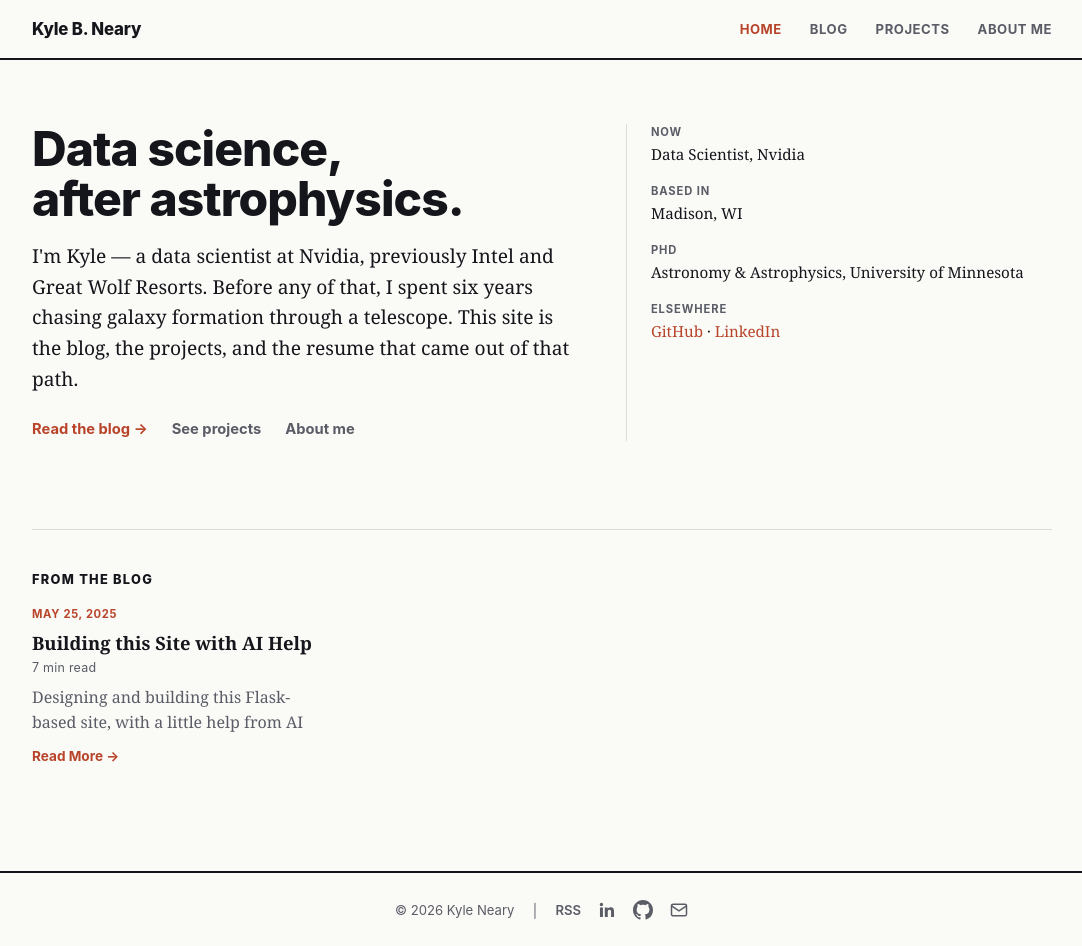
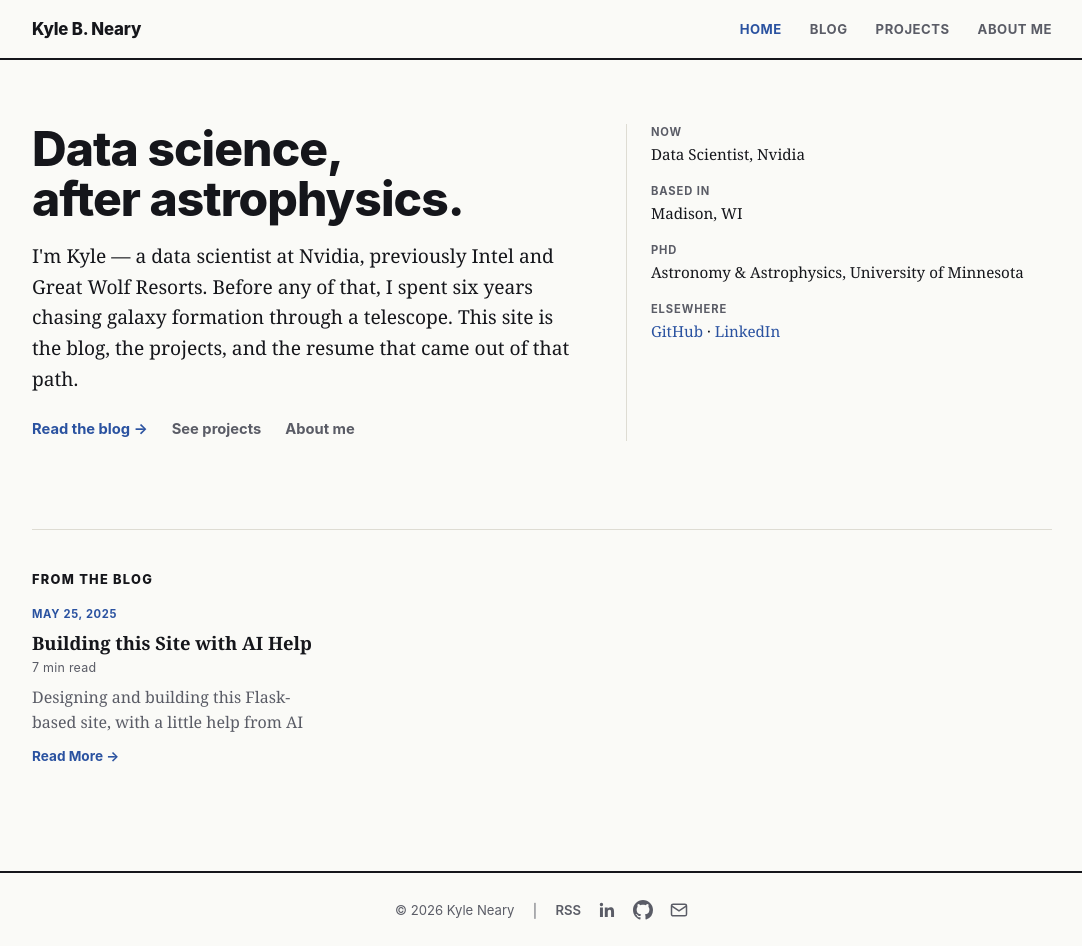
Before and after one commit to kylebneary/kylebneary-com, a Flask app: page / in a window 1280 px wide. Shown: the whole page, without its empty margins (98-1180 px from the left). Run offline with Flask 3, Linux system fonts and the light colour scheme.

Commit message:
Swap accent color to cobalt blue
Replaces the brick-red accent with a cool cobalt blue (#2a52a0, with a
#1d3b78 darker/hover shade) per feedback preferring cooler tones. Only
the two --accent tokens change; palette/type/layout are untouched.

Co-Authored-By: Claude Sonnet 5 <noreply@anthropic.com>

```diff
--- a/static/css/styles.css
+++ b/static/css/styles.css
@@ -5,8 +5,8 @@
     --ink: #15161b;
     --ink-muted: #5a5c66;
     --rule: #dedcd3;
-    --accent: #b8442a;
-    --accent-dark: #8f341f;
+    --accent: #2a52a0;
+    --accent-dark: #1d3b78;
 
     --space-1: 0.25rem;
     --space-2: 0.5rem;
```
